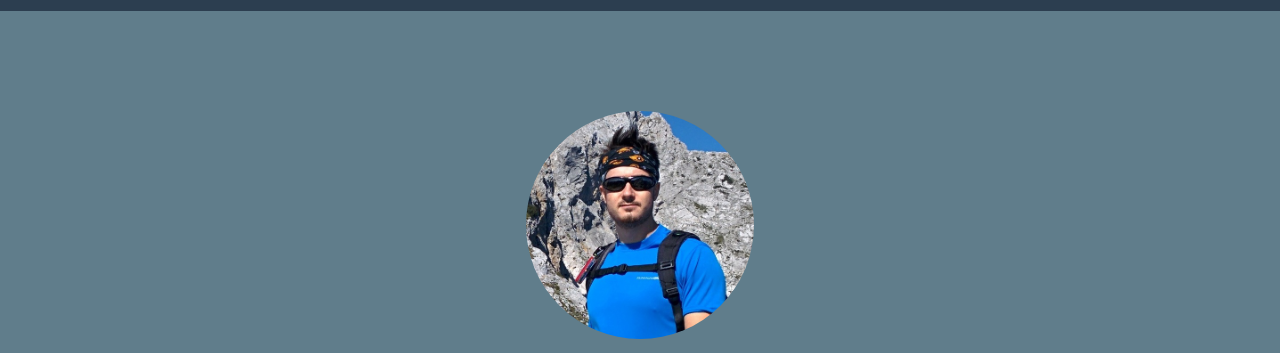
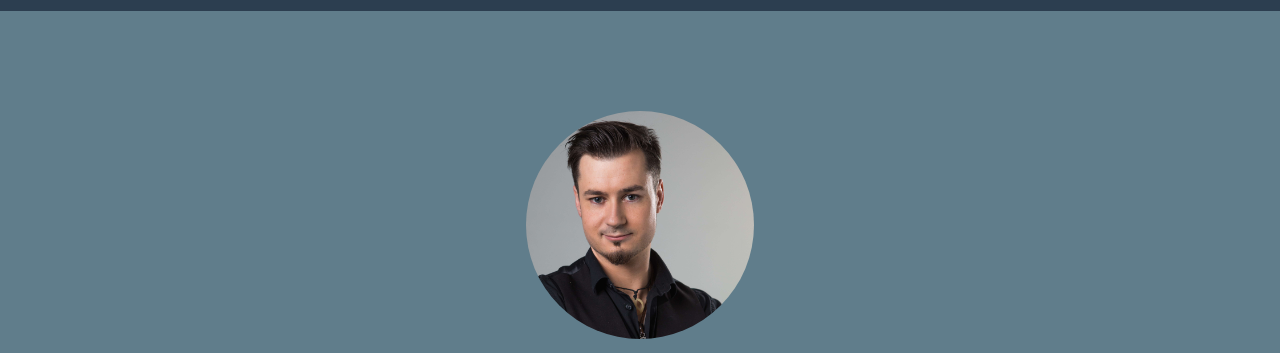
Before and after one commit to mitjarogl/website, a website: page index.html in a window 1280 px wide. Shown: the part 89-442 px from the top of the page. Drawn offline with nearby package versions, Linux system fonts and the light colour scheme.

Commit message:
Adds new profile image.

```diff
--- a/index.html
+++ b/index.html
@@ -80,7 +80,7 @@
         <div class="container" id="maincontent" tabindex="-1" style="height:100vh;">
             <div class="row">
                 <div class="col-lg-12">
-                    <img class="img-responsive img-circle" src="img/profile2.jpg" alt="" style="width:20%">
+                    <img class="img-responsive img-circle" src="img/profile3.jpg" alt="" style="width:20%">
                     <div class="intro-text">
                         <h1 class="name">I'm Mitja Rogl</h1>
                         <hr class="star-light">
```
Also changed, not shown: img/profile3.jpg (added).
